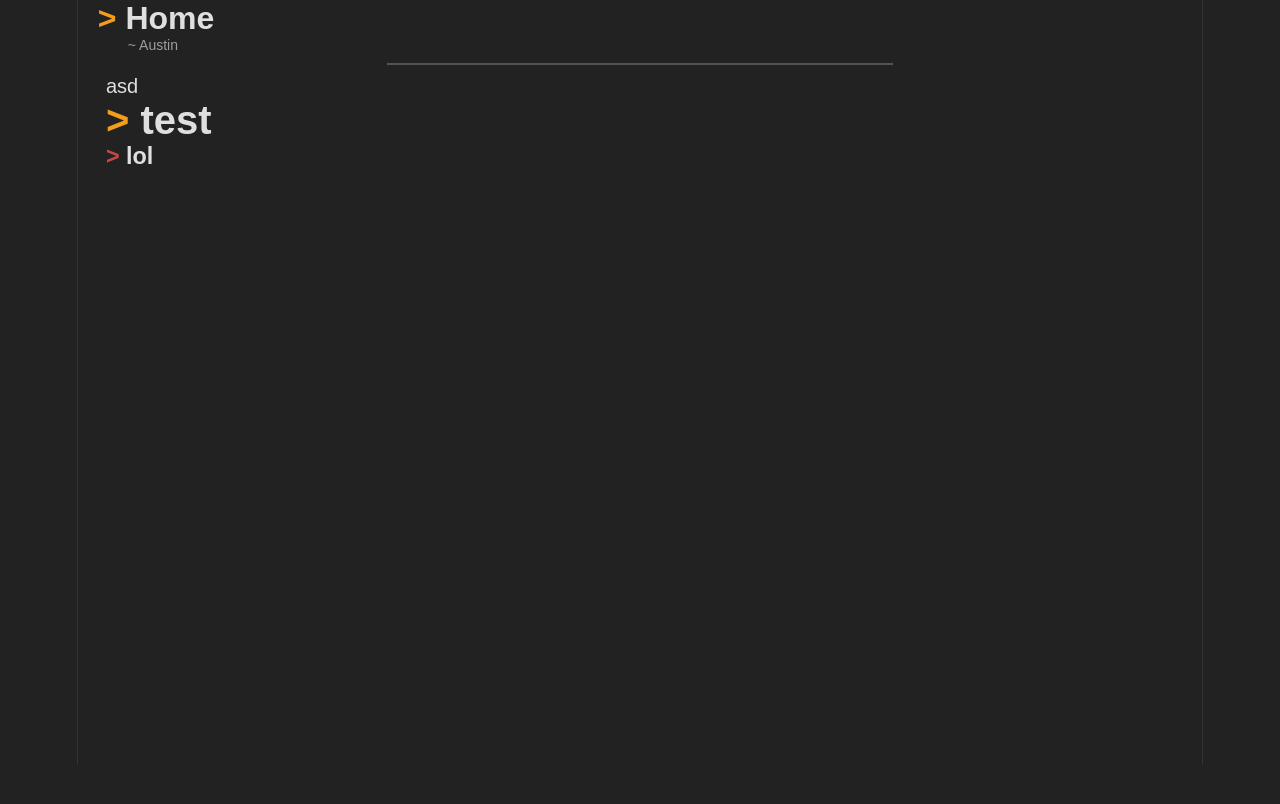
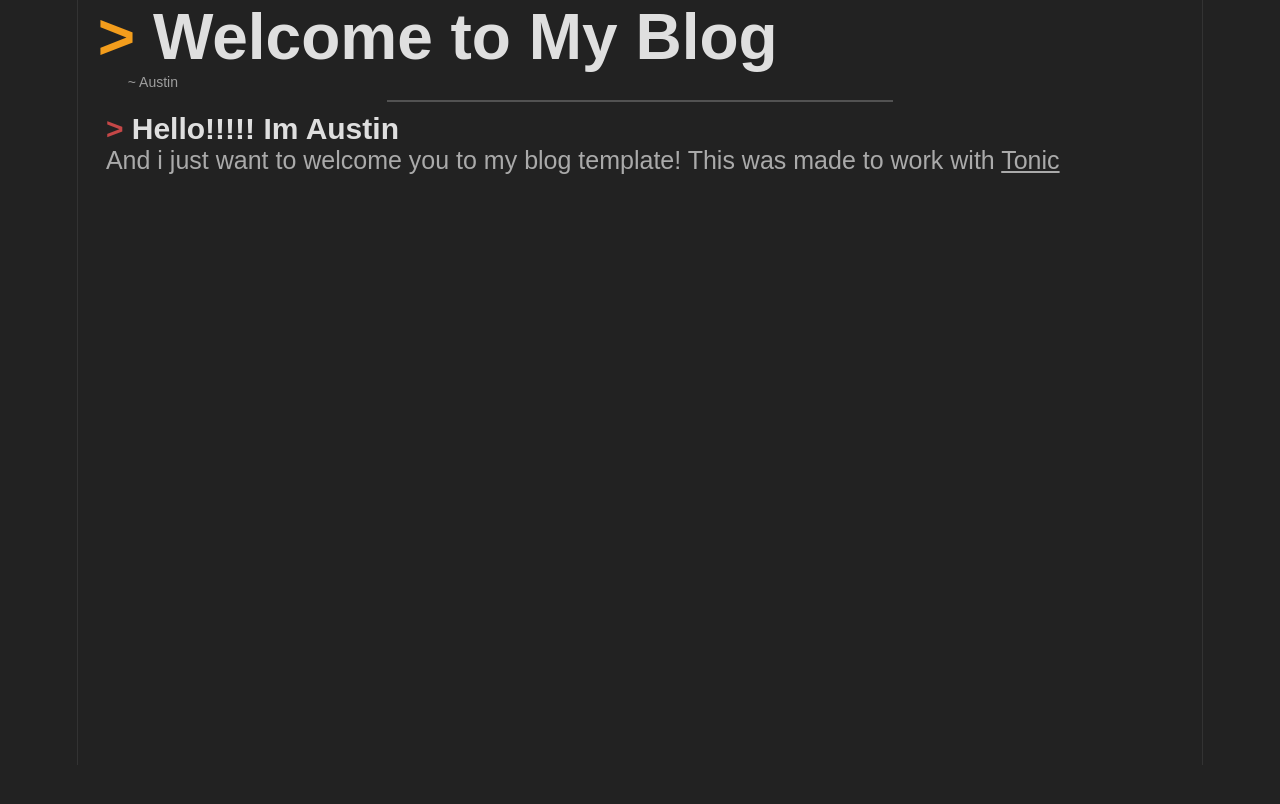
Before and after one commit to Null-Austin/Tonic-Project, a Jekyll site: the page built from index.md, in a window 1280 px wide. Shown: the top 804 px of the page. Built offline with Jekyll 4.4.1, drawn with Linux system fonts in a browser that asks for light colours.

Commit message:
update blog title and add introductory content

```diff
--- a/_sass/base.scss
+++ b/_sass/base.scss
@@ -18,8 +18,11 @@ body {
         content:'> ';
         color:rgb(243, 157, 28);
     }
+    h2::before{
+        color: #c54747;
+    }
     h3::before,h4::before,h5::before,h6::before{
-        color: #c54747;
+        color: #e02f2f;
     }
     hr{
         border: 1px rgb(82, 82, 82) solid;
@@ -36,6 +39,7 @@ body {
     margin: 0 auto;
     #title{
         padding-left: 20px;
+        font-size: 64px;
     }
     #author{
         padding-left: 50px;
@@ -47,5 +51,9 @@ body {
         margin: 0 auto;
         font-size: 20px;
     }
+    p,span,a{
+        font-size: 25px;
+        color:#aaaaaa;
+    }
   }
 }
--- a/index.md
+++ b/index.md
@@ -1,8 +1,9 @@
 ---
-title: Home
+title: Welcome to My Blog
 layout: default
 author: Austin
 ---
-asd
-# test
-### lol
+
+## Hello!!!!! Im Austin
+And i just want to welcome you to my blog template!
+This was made to work with [Tonic](https://tonic.hackclub.com/)
```
